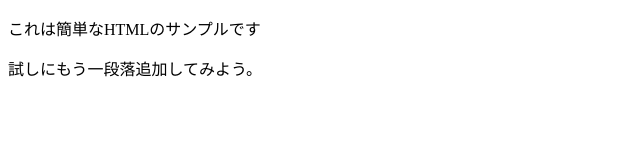
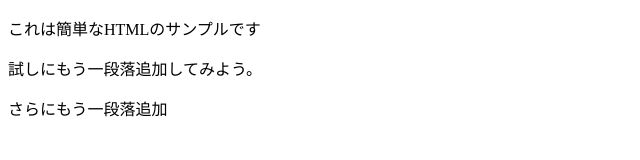
Before and after one commit to koko-koko551/html-test, a plain HTML site: page index.html in a window 1280 px wide. Shown: the whole page, without its empty margins (0-640 px from the left). Drawn offline with Linux system fonts and the light colour scheme.

Commit message:
さらに一段追加

```diff
--- a/index.html
+++ b/index.html
@@ -7,5 +7,6 @@
     <body>
         <p>これは簡単なHTMLのサンプルです</p>
         <p>試しにもう一段落追加してみよう。</p>
+        <p>さらにもう一段落追加</p>
     </body>
 </html>
```
